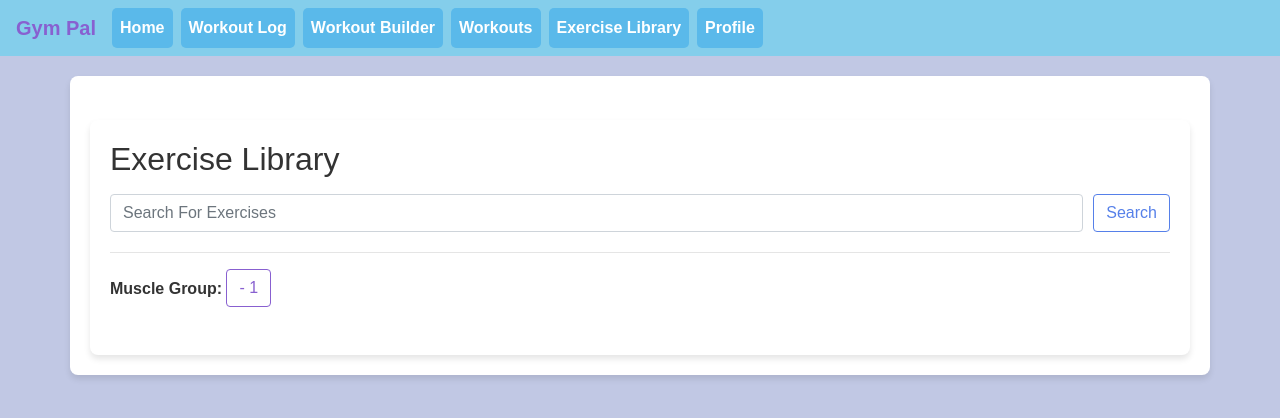
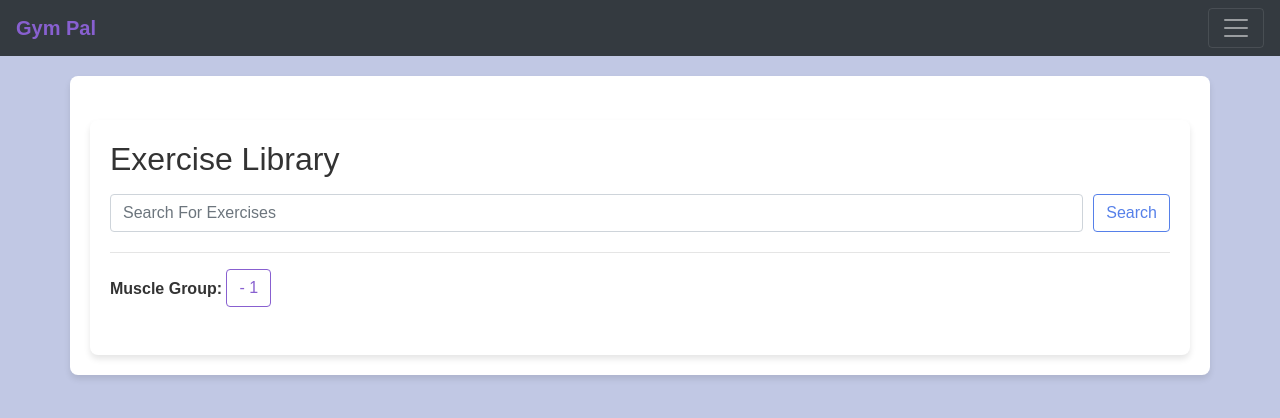
Before and after one commit to nichen2/gympal, a Flask app: page /exercises/1 in a window 1280 px wide. Shown: the top 418 px of the page. Run offline with Flask 2, Linux system fonts and the light colour scheme; data that the repository does not hold is empty; some libraries are stand-ins or nearby versions.

Commit message:
fixed navbar

```diff
--- a/templates/base.html
+++ b/templates/base.html
@@ -12,38 +12,40 @@
 
 <body>
     <!-- Navigation Bar -->
-    <nav class="navbar navbar-expand-lg">
-        <a class="navbar-brand" href="/">Gym Pal</a>
-        <button class="navbar-toggler" type="button" data-toggle="collapse" data-target="#navbarSupportedContent"
-            aria-controls="navbarSupportedContent" aria-expanded="false" aria-label="Toggle navigation">
-            <span class="navbar-toggler-icon"></span>
-        </button>
-
-        <div class="collapse navbar-collapse" id="navbarSupportedContent">
+    <div class="pos-f-t">
+        <div class="collapse" id="navbarToggleExternalContent">
+            <div class="p-4">
                 <ul class="navbar-nav mr-auto">
                     <li class="nav-item active">
-                    <a class="nav-link mr-2" href="/">Home <span class="sr-only">(current)</span></a>
+                        <a class="nav-link text-white" href="/">Home <span class="sr-only">(current)</span></a>
                     </li>
-                <li class="nav-item active">
-                    <a class="nav-link mr-2" href="/workouts/log">Workout Log<span class="sr-only">(current)</span></a>
+                    <li class="nav-item">
+                        <a class="nav-link text-white" href="/workouts/log">Workout Log</a>
                     </li>
-                <li class="nav-item active">
-                    <a class="nav-link mr-2" href="/workouts/builder">Workout Builder<span
-                            class="sr-only">(current)</span></a>
+                    <li class="nav-item">
+                        <a class="nav-link text-white" href="/workouts/builder">Workout Builder</a>
                     </li>
-                <li class="nav-item active">
-                    <a class="nav-link mr-2" href="/workouts">Workouts<span class="sr-only">(current)</span></a>
+                    <li class="nav-item">
+                        <a class="nav-link text-white" href="/workouts">Workouts</a>
                     </li>
-                <li class="nav-item active">
-                    <a class="nav-link mr-2" href="/exercises">Exercise Library<span
-                            class="sr-only">(current)</span></a>
+                    <li class="nav-item">
+                        <a class="nav-link text-white" href="/exercises">Exercise Library</a>
                     </li>
-                <li class="nav-item active">
-                    <a class="nav-link mr-2" href="/profile">Profile<span class="sr-only">(current)</span></a>
+                    <li class="nav-item">
+                        <a class="nav-link text-white" href="/profile">Profile</a>
                     </li>
                 </ul>
             </div>
+        </div>
+        <nav class="navbar navbar-dark bg-dark">
+            <a class="navbar-brand" href="/">Gym Pal</a>
+            <button class="navbar-toggler" type="button" data-toggle="collapse"
+                data-target="#navbarToggleExternalContent" aria-controls="navbarToggleExternalContent"
+                aria-expanded="false" aria-label="Toggle navigation">
+                <span class="navbar-toggler-icon"></span>
+            </button>
         </nav>
+    </div>
 
     <!-- Main Content -->
     <div class="container">
```
Lines whose indentation alone changed are shown as unchanged.
